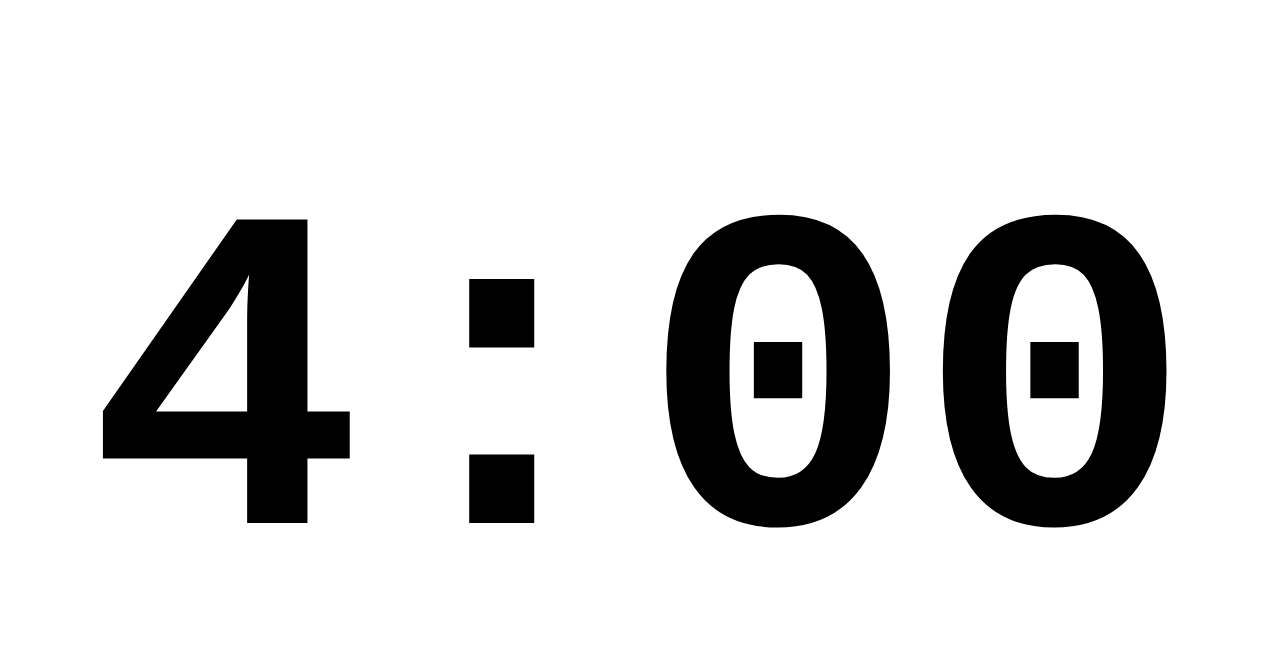
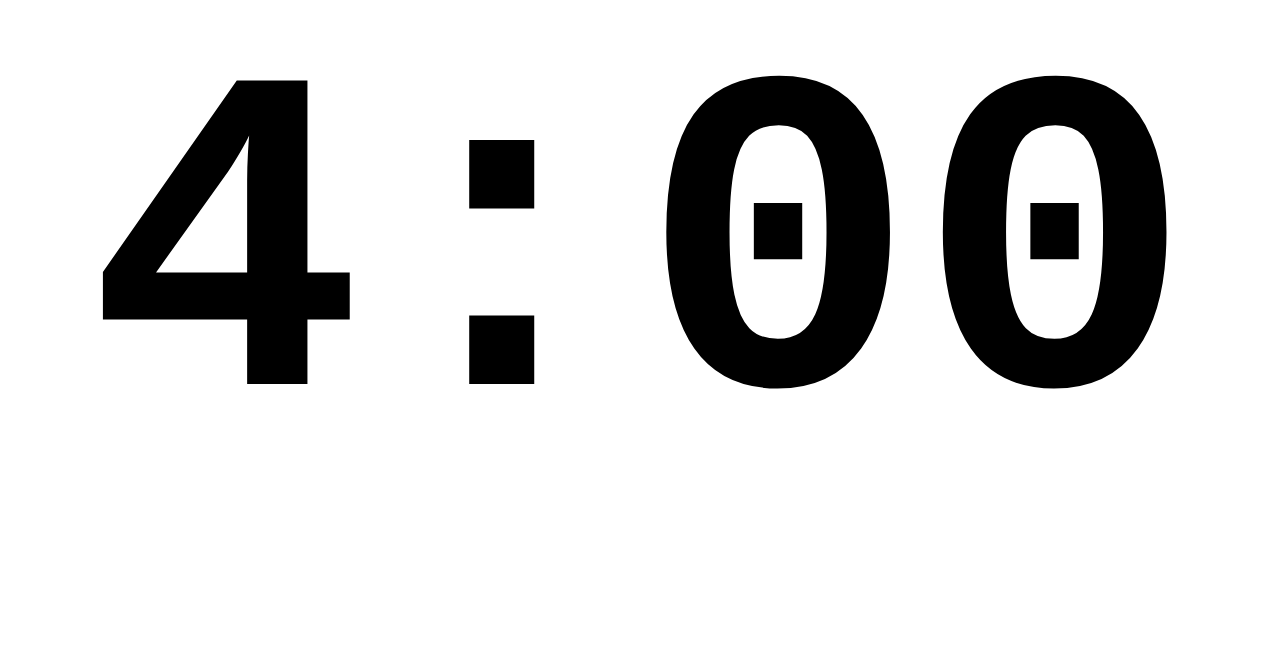
Before and after one commit to asavan/timer, a plain HTML site: page index.html in a window 1280 px wide. Drawn offline with Linux system fonts and the light colour scheme.

Commit message:
remove unused

```diff
--- a/index.html
+++ b/index.html
@@ -14,20 +14,15 @@
     <link rel="apple-touch-icon" href="./images/sand-clock-svgrepo-com.svg">
 </head>
 <body>
-<div id="wrapper">
+<h1 id="progressText">4:00</h1>
 <div id="progress" class="progress"></div>
-</div>
-<div id="textWrapper">
-    <h2 id="progressText">4 minutes</h2>
-    <!--<h3 id="tapButton">Click to start</h3>-->
-</div>
 
-<audio id="beepbeep" class="hidden" preload="auto" autobuffer="">
+<audio id="beepbeep" class="hidden" preload="auto">
     <source src="./styles/beepbeep.mp3" type="audio/mpeg">
     <source src="./styles/beepbeep.ogg" type="audio/ogg">
 </audio>
 
-<script src="./scripts/Timer.js" type="text/javascript"></script>
+<script async src="./scripts/Timer.js" type="text/javascript"></script>
 
 </body>
 </html>
--- a/scripts/Timer.js
+++ b/scripts/Timer.js
@@ -49,7 +49,6 @@ const Egg = {
     currDate: null,
     endDate: null,
     ticker: null,
-    startButton: null,
     volume: 1,
     started: false,
     blink: false,
@@ -110,7 +109,6 @@ const Egg = {
         if (text) Egg.progressText.innerText = text;
     },
     onTimeComplete: function () {
-        let beepFinishedPromise = null;
         Egg.progress = 1;
         Egg.updateProgressBar();
         Egg.started = false;
@@ -167,7 +165,6 @@ function init() {
     Egg.totalTime = hash * 60000;
     Egg.progressBar = document.querySelector("#progress");
     Egg.progressText = document.querySelector("#progressText");
-    Egg.startButton = document.querySelector("#tapButton");
     Egg.beep = document.getElementById("beepbeep");
     Egg.progressBar.style.transitionDuration = (Egg.totalTime / 1000) + "s";
     document.body.addEventListener('click', Egg.start, false);
--- a/styles/timer.css
+++ b/styles/timer.css
@@ -1,5 +1,4 @@
-html, body, div,
-h1, h2, h3, h4, h5, h6, p {
+html, body, div, h1 {
     margin: 0;
     padding: 0;
     border: 0;
@@ -9,39 +8,10 @@ html {
     font-size: min(1vw, 2vh);
 }
 
-
-h2 {
+h1 {
     font-family: monospace;
     font-size: 36em;
-}
-
-h3 {
-    font-family: FranklinGothic, Verdana, Arial, sans-serif;
-    font-size: 5em;
-    font-weight: normal;
-}
-
-#textWrapper {
-    position: absolute;
-    top: 0;
-    left: 0;
-    display: flex;
-    flex-direction: column;
-    justify-content: center;
-    align-items: center;
-    width: 100%;
-    height: 100%;
-    /*background-color: #FFF;*/
-}
-
-
-#wrapper {
-    position: absolute;
-    top: 0;
-    left: 0;
-    width: 100%;
-    height: 100%;
-    /*background-color: #FFF;*/
+    text-align: center;
 }
 
 .progress {
```
Lines whose indentation alone changed are shown as unchanged.
